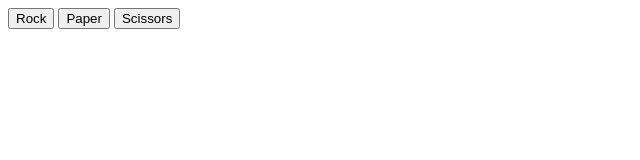
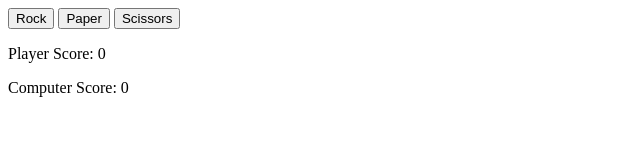
Before and after one commit to Heromercer/rock-paper-scissors, a plain HTML site: page index.html in a window 1280 px wide. Shown: the whole page, without its empty margins (0-640 px from the left). Drawn offline with Linux system fonts and the light colour scheme.

Commit message:
Add div container and elements for score

```diff
--- a/index.html
+++ b/index.html
@@ -11,5 +11,9 @@
       <button id="paper">Paper</button>
       <button id="scissors">Scissors</button>
     </div>
+    <div id="score-container">
+      <p class="human-score">Player Score: 0</p>
+      <p class="computer-score">Computer Score: 0</p>
+    </div>
   </body>
 </html>
```
